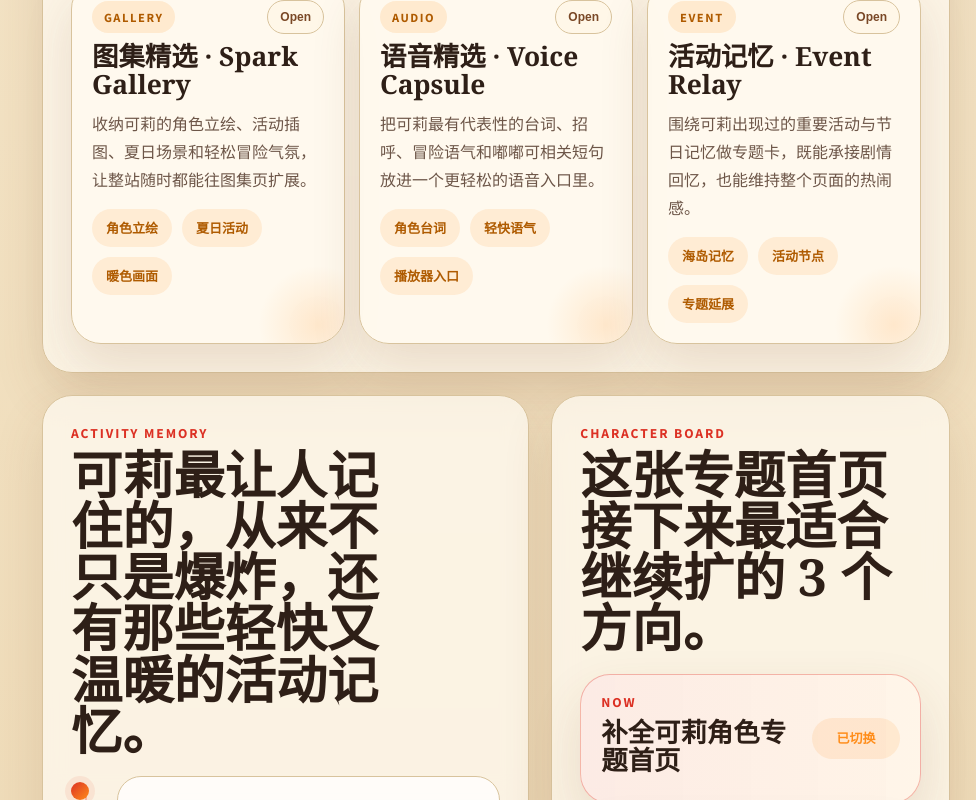
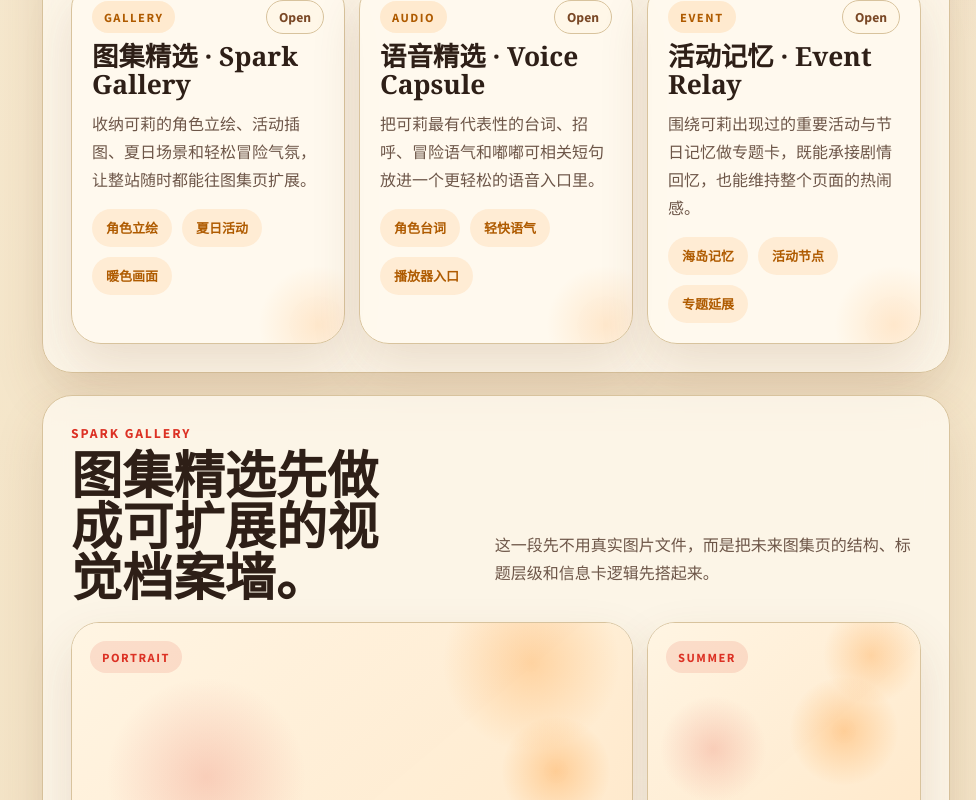
Before and after one commit to 1052088090/klee727cn, a Vue app: page / in a window 1280 px wide. Shown: the part 2000-2800 px from the top of the page, without its empty margins (304-1280 px from the left). Built offline with nearby package versions, Linux system fonts and the light colour scheme.

Commit message:
feat: add gallery and voice anchor sections

```diff
--- a/src/App.vue
+++ b/src/App.vue
@@ -4,6 +4,8 @@ import BrandRail from './components/BrandRail.vue'
 import HeroSection from './components/HeroSection.vue'
 import ModuleArray from './components/ModuleArray.vue'
 import MediaShelf from './components/MediaShelf.vue'
+import GallerySection from './components/GallerySection.vue'
+import VoiceSection from './components/VoiceSection.vue'
 import TimelineSection from './components/TimelineSection.vue'
 import FieldRules from './components/FieldRules.vue'
 
@@ -11,6 +13,8 @@ const navItems = [
   { id: 'hero', label: '角色首页' },
   { id: 'modules', label: '角色资料' },
   { id: 'media', label: '图集语音' },
+  { id: 'gallery', label: '图集精选' },
+  { id: 'voice', label: '语音精选' },
   { id: 'timeline', label: '活动记忆' },
   { id: 'notes', label: '可莉印象' },
 ]
@@ -29,6 +33,8 @@ useReveal()
       <HeroSection />
       <ModuleArray />
       <MediaShelf />
+      <GallerySection />
+      <VoiceSection />
       <TimelineSection />
       <FieldRules />
     </main>
--- /dev/null
+++ b/src/components/GallerySection.vue
@@ -0,0 +1,76 @@
+<script setup>
+const galleryCards = [
+  {
+    title: '火花骑士立绘集',
+    label: 'Portrait',
+    copy: '以明亮、轻快的暖色构图去承接可莉最核心的角色识别度，让首页的角色感继续往下延展。',
+    tags: ['角色立绘', '红橙主调', '名片感'],
+    variant: 'wide',
+  },
+  {
+    title: '海岛夏日画面',
+    label: 'Summer',
+    copy: '围绕海岛、阳光和轻松节庆感整理出来的一组活动画面，非常适合继续扩成专题图集页。',
+    tags: ['夏日活动', '群像氛围'],
+  },
+  {
+    title: '嘟嘟可主题收藏',
+    label: 'Dodo',
+    copy: '把嘟嘟可相关的图像、色彩和小道具作为一条独立视觉线，强化可莉的日常记忆。',
+    tags: ['嘟嘟可', '周边感'],
+  },
+  {
+    title: '蒙德日常片段',
+    label: 'Daily',
+    copy: '从骑士团、禁闭室、街道和轻松日常氛围里提取出更柔软的角色印象，不只停留在战斗主题。',
+    tags: ['蒙德城', '日常氛围'],
+  },
+  {
+    title: '爆弹实验手账',
+    label: 'Spark',
+    copy: '用更活泼的排版和更高饱和的爆点卡去承接“火花骑士”的危险可爱感。',
+    tags: ['火元素', '爆点视觉'],
+  },
+  {
+    title: '活动封面预留位',
+    label: 'Future',
+    copy: '这块保留给后续继续补更多活动图和专题封面，结构已经准备好了，不需要再换版式。',
+    tags: ['可继续扩写', '专题延展'],
+  },
+]
+</script>
+
+<template>
+  <section class="gallery panel reveal" id="gallery">
+    <div class="panel-heading">
+      <div>
+        <p class="section-kicker">Spark Gallery</p>
+        <h2>图集精选先做成可扩展的视觉档案墙。</h2>
+      </div>
+      <p class="panel-copy">
+        这一段先不用真实图片文件，而是把未来图集页的结构、标题层级和信息卡逻辑先搭起来。
+      </p>
+    </div>
+
+    <div class="gallery-grid">
+      <article
+        v-for="card in galleryCards"
+        :key="card.title"
+        class="gallery-card"
+        :class="{ 'gallery-card-wide': card.variant === 'wide' }"
+      >
+        <div class="gallery-frame">
+          <span class="gallery-label">{{ card.label }}</span>
+          <div class="gallery-glow"></div>
+        </div>
+        <div class="gallery-copy">
+          <h3>{{ card.title }}</h3>
+          <p>{{ card.copy }}</p>
+          <div class="gallery-tags">
+            <span v-for="tag in card.tags" :key="tag">{{ tag }}</span>
+          </div>
+        </div>
+      </article>
+    </div>
+  </section>
+</template>
--- a/src/components/MediaShelf.vue
+++ b/src/components/MediaShelf.vue
@@ -3,18 +3,21 @@ const mediaCards = [
   {
     title: '图集精选 · Spark Gallery',
     tag: 'Gallery',
+    href: '#gallery',
     copy: '收纳可莉的角色立绘、活动插图、夏日场景和轻松冒险气氛，让整站随时都能往图集页扩展。',
     meta: ['角色立绘', '夏日活动', '暖色画面'],
   },
   {
     title: '语音精选 · Voice Capsule',
     tag: 'Audio',
+    href: '#voice',
     copy: '把可莉最有代表性的台词、招呼、冒险语气和嘟嘟可相关短句放进一个更轻松的语音入口里。',
     meta: ['角色台词', '轻快语气', '播放器入口'],
   },
   {
     title: '活动记忆 · Event Relay',
     tag: 'Event',
+    href: '#timeline',
     copy: '围绕可莉出现过的重要活动与节日记忆做专题卡，既能承接剧情回忆，也能维持整个页面的热闹感。',
     meta: ['海岛记忆', '活动节点', '专题延展'],
   },
@@ -37,7 +40,7 @@ const mediaCards = [
       <article v-for="card in mediaCards" :key="card.title" class="warehouse-card">
         <div class="warehouse-top">
           <span class="warehouse-tag">{{ card.tag }}</span>
-          <button class="warehouse-link" type="button">Open</button>
+          <a class="warehouse-link" :href="card.href">Open</a>
         </div>
         <h3>{{ card.title }}</h3>
         <p>{{ card.copy }}</p>
--- /dev/null
+++ b/src/components/VoiceSection.vue
@@ -0,0 +1,66 @@
+<script setup>
+const voiceCards = [
+  {
+    scene: '问候',
+    title: '一开口就带着火花感',
+    copy: '可莉的语气总是比页面先亮起来，轻快、直接，还带一点完全藏不住的兴奋感。',
+  },
+  {
+    scene: '冒险',
+    title: '总想往更远的地方跑',
+    copy: '她的台词里永远有“出去玩”“出去冒险”的冲动，这也是角色最讨喜的驱动力之一。',
+  },
+  {
+    scene: '嘟嘟可',
+    title: '最稳定的情绪锚点',
+    copy: '只要提到嘟嘟可，整个角色的童趣、依赖感和小小世界观就会立刻完整起来。',
+  },
+  {
+    scene: '骑士团',
+    title: '被照看，也被头疼',
+    copy: '她和骑士团成员之间的关系，总能把“麻烦制造者”和“被宠着的小孩”这两层同时展现出来。',
+  },
+  {
+    scene: '战斗',
+    title: '可爱外表下的高热度',
+    copy: '哪怕只是战斗语气，也能听出那种把爆弹当玩具、把危险当冒险的独特角色节奏。',
+  },
+  {
+    scene: '晚安',
+    title: '热闹之后仍然柔软',
+    copy: '可莉的角色魅力不只在热闹时刻，也在那些能让人感到天真和安心的收束瞬间。',
+  },
+]
+</script>
+
+<template>
+  <section class="voice panel reveal" id="voice">
+    <div class="panel-heading">
+      <div>
+        <p class="section-kicker">Voice Capsule</p>
+        <h2>语音精选先用角色语气和场景标签搭起入口页。</h2>
+      </div>
+      <p class="panel-copy">
+        这版先不接真实音频文件，而是先把语音区的卡片结构、标签风格和阅读节奏建立起来。
+      </p>
+    </div>
+
+    <div class="voice-grid">
+      <article v-for="card in voiceCards" :key="card.title" class="voice-card">
+        <div class="voice-head">
+          <span class="voice-scene">{{ card.scene }}</span>
+          <span class="voice-badge">Voice</span>
+        </div>
+        <h3>{{ card.title }}</h3>
+        <p>{{ card.copy }}</p>
+        <div class="voice-wave" aria-hidden="true">
+          <span></span>
+          <span></span>
+          <span></span>
+          <span></span>
+          <span></span>
+        </div>
+      </article>
+    </div>
+  </section>
+</template>
--- a/src/styles.css
+++ b/src/styles.css
@@ -230,7 +230,10 @@ p {
 
 .status-pill,
 .mini-chip,
-.warehouse-tag {
+.warehouse-tag,
+.voice-scene,
+.voice-badge,
+.gallery-label {
   display: inline-flex;
   align-items: center;
   justify-content: center;
@@ -252,6 +255,17 @@ p {
 .warehouse-tag {
   background: rgba(255, 141, 26, 0.14);
   color: #af5b00;
+}
+
+.voice-scene,
+.gallery-label {
+  background: rgba(220, 49, 36, 0.12);
+  color: var(--primary);
+}
+
+.voice-badge {
+  background: rgba(255, 248, 232, 0.9);
+  color: var(--brown);
 }
 
 .rail strong {
@@ -560,6 +574,9 @@ p {
 }
 
 .warehouse-link {
+  display: inline-flex;
+  align-items: center;
+  justify-content: center;
   min-height: 34px;
   padding: 0 12px;
   border: 1px solid var(--line);
@@ -568,7 +585,114 @@ p {
   color: var(--brown);
   font-size: 12px;
   font-weight: 800;
+  text-decoration: none;
 }
+
+.gallery-grid,
+.voice-grid {
+  display: grid;
+  gap: 14px;
+}
+
+.gallery-grid {
+  grid-template-columns: repeat(3, minmax(0, 1fr));
+}
+
+.gallery-card,
+.voice-card {
+  border: 1px solid var(--line);
+  border-radius: 28px;
+  background: rgba(255, 255, 255, 0.8);
+  box-shadow: var(--shadow);
+}
+
+.gallery-card {
+  overflow: hidden;
+}
+
+.gallery-card-wide {
+  grid-column: span 2;
+}
+
+.gallery-frame {
+  position: relative;
+  min-height: 180px;
+  padding: 18px;
+  background:
+    radial-gradient(circle at 82% 18%, rgba(255, 141, 26, 0.28), transparent 18%),
+    radial-gradient(circle at 24% 70%, rgba(220, 49, 36, 0.18), transparent 22%),
+    linear-gradient(140deg, rgba(255, 244, 225, 0.95), rgba(255, 230, 196, 0.86));
+}
+
+.gallery-card-wide .gallery-frame {
+  min-height: 220px;
+}
+
+.gallery-glow {
+  position: absolute;
+  right: 22px;
+  bottom: 18px;
+  width: 108px;
+  height: 108px;
+  border-radius: 50%;
+  background: radial-gradient(circle, rgba(255, 141, 26, 0.32), transparent 72%);
+}
+
+.gallery-copy,
+.voice-card {
+  padding: 20px;
+}
+
+.gallery-tags {
+  display: flex;
+  flex-wrap: wrap;
+  gap: 8px;
+  margin-top: 14px;
+}
+
+.gallery-tags span {
+  display: inline-flex;
+  align-items: center;
+  min-height: 30px;
+  padding: 0 10px;
+  border-radius: 999px;
+  background: rgba(255, 141, 26, 0.1);
+  color: #a65200;
+  font-size: 12px;
+  font-weight: 700;
+}
+
+.voice-grid {
+  grid-template-columns: repeat(2, minmax(0, 1fr));
+}
+
+.voice-head {
+  display: flex;
+  align-items: center;
+  justify-content: space-between;
+  gap: 10px;
+  margin-bottom: 14px;
+}
+
+.voice-wave {
+  display: flex;
+  align-items: end;
+  gap: 6px;
+  height: 28px;
+  margin-top: 18px;
+}
+
+.voice-wave span {
+  width: 8px;
+  border-radius: 999px;
+  background: linear-gradient(180deg, var(--orange), var(--primary));
+}
+
+.voice-wave span:nth-child(1) { height: 10px; }
+.voice-wave span:nth-child(2) { height: 24px; }
+.voice-wave span:nth-child(3) { height: 14px; }
+.voice-wave span:nth-child(4) { height: 26px; }
+.voice-wave span:nth-child(5) { height: 18px; }
 
 .story-grid {
   display: grid;
@@ -701,7 +825,9 @@ p {
   .story-grid,
   .module-grid,
   .notes-grid,
-  .warehouse-grid {
+  .warehouse-grid,
+  .gallery-grid,
+  .voice-grid {
     grid-template-columns: 1fr;
   }
 
@@ -741,8 +867,14 @@ p {
   .hero-side-grid,
   .notes-grid,
   .module-grid,
-  .warehouse-grid {
+  .warehouse-grid,
+  .gallery-grid,
+  .voice-grid {
     grid-template-columns: 1fr;
+  }
+
+  .gallery-card-wide {
+    grid-column: auto;
   }
 
   .panel-heading {
```
Also changed, not shown: 5 other files (tests, documents, lock files or other folders).
